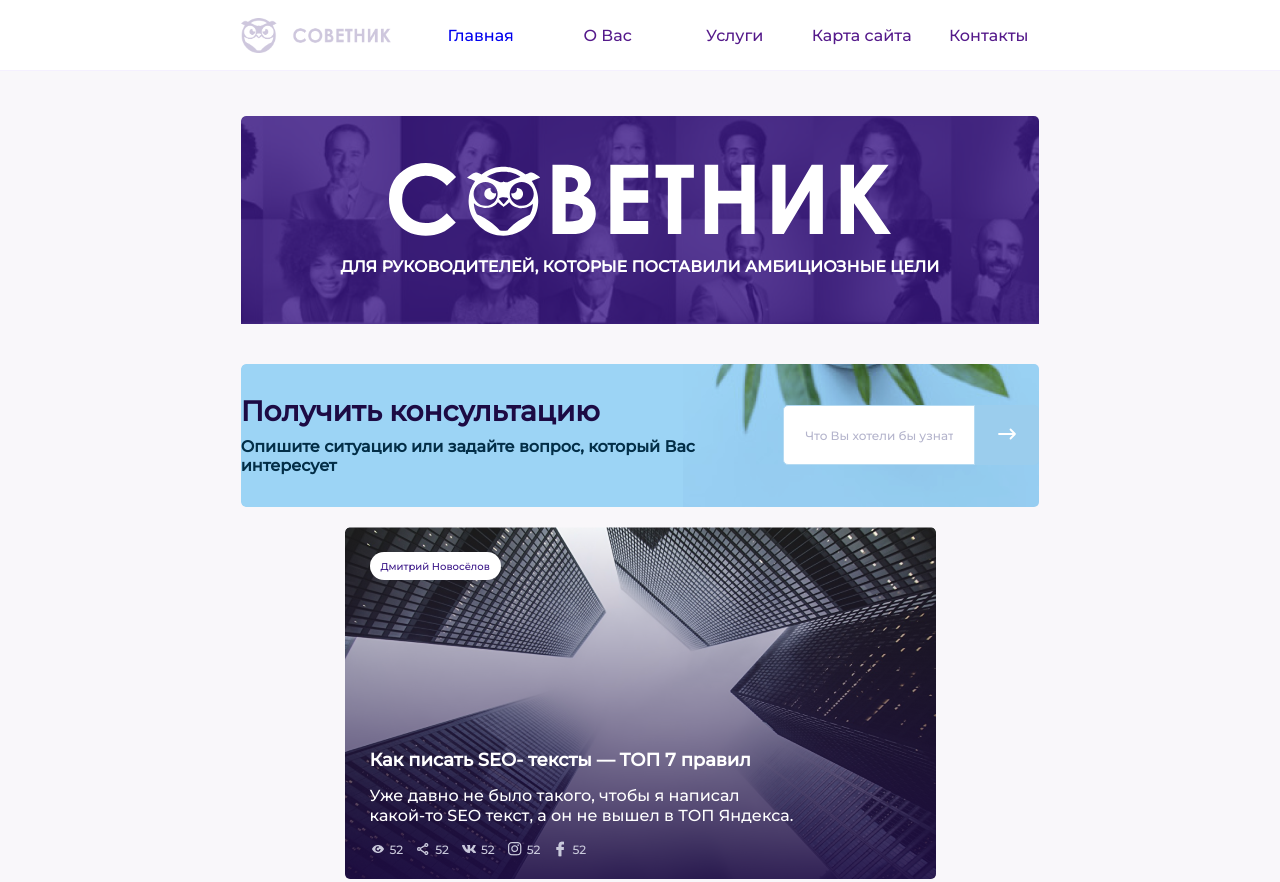
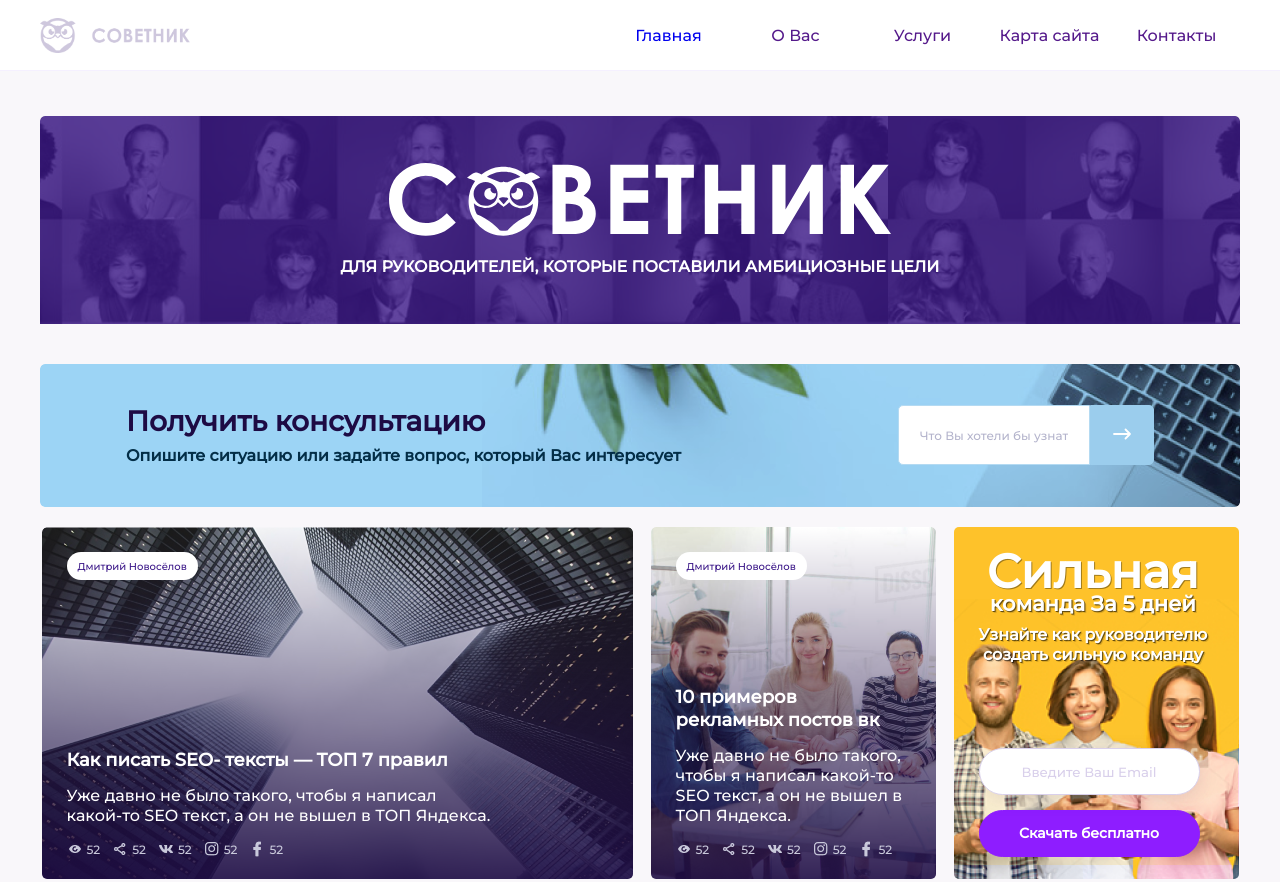
Before and after one commit to Limonadek/layout-main-page, a website built with webpack: page index.html in a window 1280 px wide. Shown: the top 882 px of the page. Built offline with nearby package versions, Linux system fonts and the light colour scheme.

Commit message:
fix class wrap

```diff
--- a/index.css
+++ b/index.css
@@ -35,11 +35,11 @@
     display: flex;
     flex-direction: row;
     align-items: center;
-    margin: 0 18.8vw;
+    max-width: 1200px;
+    margin: auto;
 }
 
 .wrap--header {
-    margin: 0 17.8vw 0 18.8vw;
     justify-content: space-between;
 }
 
```
